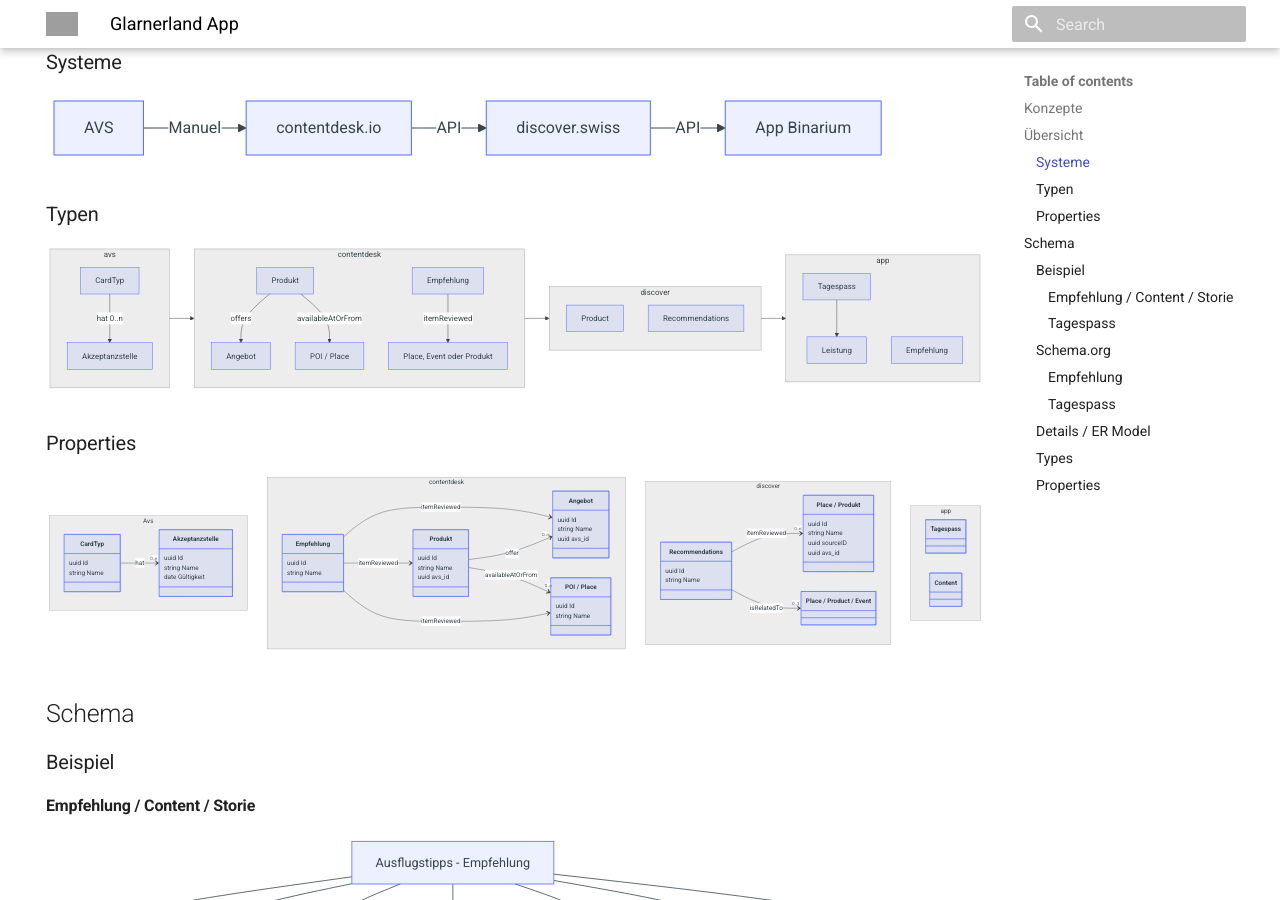
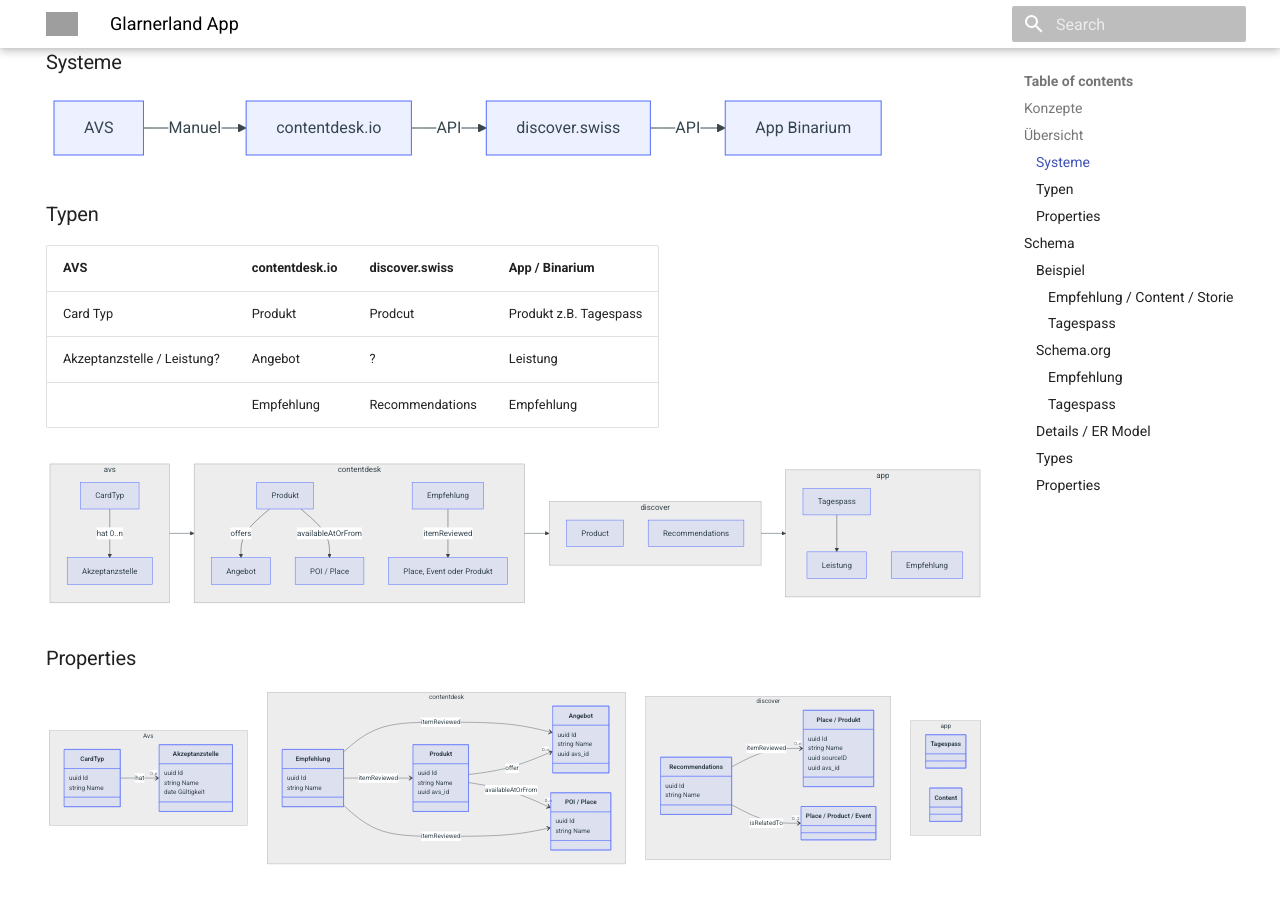
Before and after one commit to tsolenthaler/docs.contentdesk.io, an MkDocs documentation site: the page built from docs/dev/projects/glarnerlandApp.md, in a window 1280 px wide and 900 px high, scrolled down 415 px. Built offline with MkDocs 1.6.1 and Material for MkDocs 9.7.7, drawn with Linux system fonts in a browser that asks for light colours; grey boxes are pictures that could not be loaded.

````diff
--- a/docs/dev/projects/glarnerlandApp.md
+++ b/docs/dev/projects/glarnerlandApp.md
@@ -32,6 +32,13 @@
     SystemDiscover -->|API| SystemApp
 ```
 ### Typen
+
+| AVS                           | contentdesk.io    | discover.swiss    | App / Binarium            |
+| -----------                   | -------------     | -------------     | -------------             |
+| Card Typ                      | Produkt           | Prodcut           | Produkt z.B. Tagespass    |
+| Akzeptanzstelle / Leistung?   | Angebot           | ?                 | Leistung                  |
+|                               | Empfehlung        | Recommendations   | Empfehlung                |
+
 
 ``` mermaid
 graph LR
````
